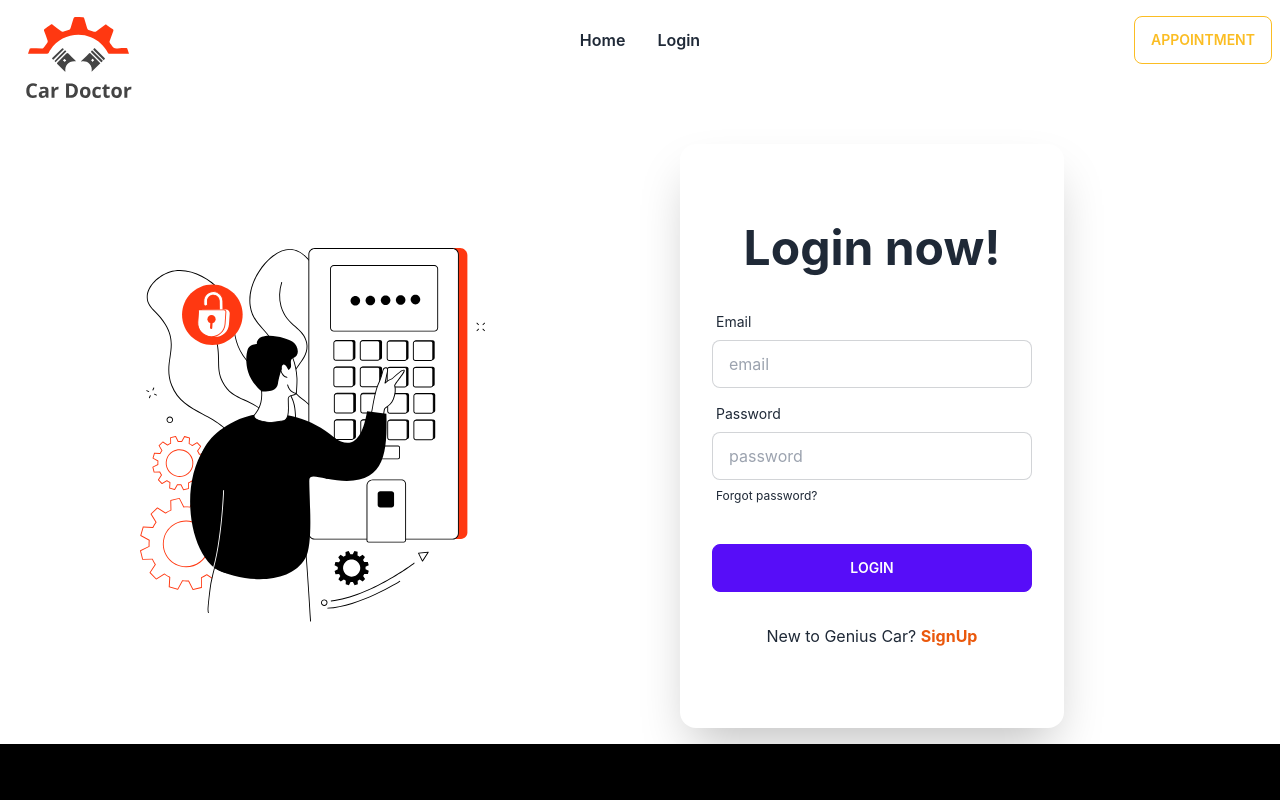
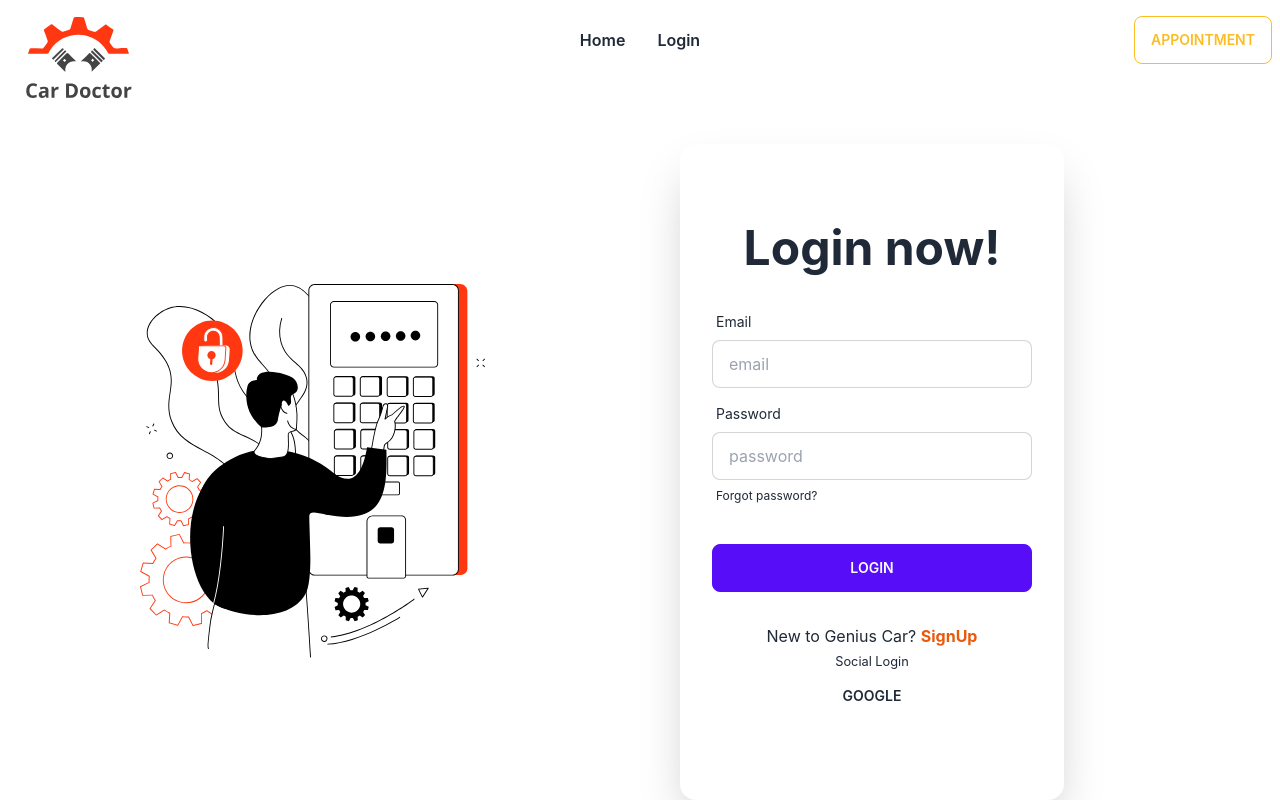
Before and after one commit to Buggy-ARNOB/genius-car-client, a React (Create React App) app: page /login in a window 1280 px wide. Shown: the top 800 px of the page. Built offline with nearby package versions, Linux system fonts and the light colour scheme; no server answers.

Commit message:
Social Integration

```diff
--- a/src/Pages/Login/Login.js
+++ b/src/Pages/Login/Login.js
@@ -2,6 +2,7 @@ import React, { useContext } from 'react';
 import { Link, useLocation, useNavigate } from 'react-router-dom';
 import loginImg from '../../assets/images/login/login.svg'
 import { AuthContext } from '../../contexts/AuthProvider/AuthProvider';
+import SocialLogin from '../Shared/SocialLogin/SocialLogin';
 const Login = () => {
 
     const { login } = useContext(AuthContext)
@@ -78,6 +79,7 @@ const Login = () => {
                     <p className='text-center'>
                         New to Genius Car? <Link className='text-orange-600 font-bold' to='/signup'>SignUp</Link>
                     </p>
+                    <SocialLogin></SocialLogin>
                 </div>
             </div>
         </div>
--- /dev/null
+++ b/src/Pages/Shared/SocialLogin/SocialLogin.js
@@ -0,0 +1,42 @@
+import React from 'react';
+import { useContext } from 'react';
+import { AuthContext } from '../../../contexts/AuthProvider/AuthProvider';
+
+const SocialLogin = () => {
+    const { googleSignIn } = useContext(AuthContext)
+
+    const handleGoogleSignIn = () => {
+        googleSignIn()
+            .then(result => {
+                const user = result.user
+                console.log(user)
+                const currentUser = {
+                    email: user.email
+                }
+
+                fetch('https://genius-car-sever.vercel.app/jwt', {
+                    method: 'POST',
+                    headers: {
+                        'content-type': 'application/json'
+                    },
+                    body: JSON.stringify(currentUser)
+                })
+                    .then(res => res.json())
+                    .then(data => {
+                        console.log(data);
+                        localStorage.setItem('geniusToken', data.token)
+                    })
+            })
+            .catch(err => console.error(err))
+    }
+    return (
+        <div>
+            <p className='text-center'><small>Social Login</small></p>
+            <p className='text-center'>
+                <button onClick={handleGoogleSignIn} className='btn btn-ghost'>Google</button>
+            </p>
+        </div>
+    );
+};
+
+export default SocialLogin;
--- /dev/null
+++ b/src/api/auth.js
@@ -0,0 +1,11 @@
+import React from 'react';
+
+const auth = () => {
+    return (
+        <div>
+
+        </div>
+    );
+};
+
+export default auth;
--- a/src/contexts/AuthProvider/AuthProvider.js
+++ b/src/contexts/AuthProvider/AuthProvider.js
@@ -1,12 +1,15 @@
 import React from 'react';
 import { createContext } from 'react';
-import { createUserWithEmailAndPassword, getAuth, onAuthStateChanged, signInWithEmailAndPassword, signOut } from 'firebase/auth';
+import { createUserWithEmailAndPassword, getAuth, GoogleAuthProvider, onAuthStateChanged, signInWithEmailAndPassword, signInWithPopup, signOut } from 'firebase/auth';
 import app from '../../firebase/firebase.config';
 import { useState } from 'react';
 import { useEffect } from 'react';
 
 export const AuthContext = createContext();
 const auth = getAuth(app);
+
+const googleProvider = new GoogleAuthProvider();
+
 
 const AuthProvider = ({ children }) => {
     const [user, setUser] = useState(null);
@@ -20,6 +23,11 @@ const AuthProvider = ({ children }) => {
     const login = (email, password) => {
         setLoading(true);
         return signInWithEmailAndPassword(auth, email, password);
+    }
+
+    const googleSignIn = () => {
+        setLoading(true);
+        return signInWithPopup(auth, googleProvider)
     }
 
     const logOut = () => {
@@ -45,6 +53,7 @@ const AuthProvider = ({ children }) => {
         loading,
         createUser,
         login,
+        googleSignIn,
         logOut
     }
 
```
